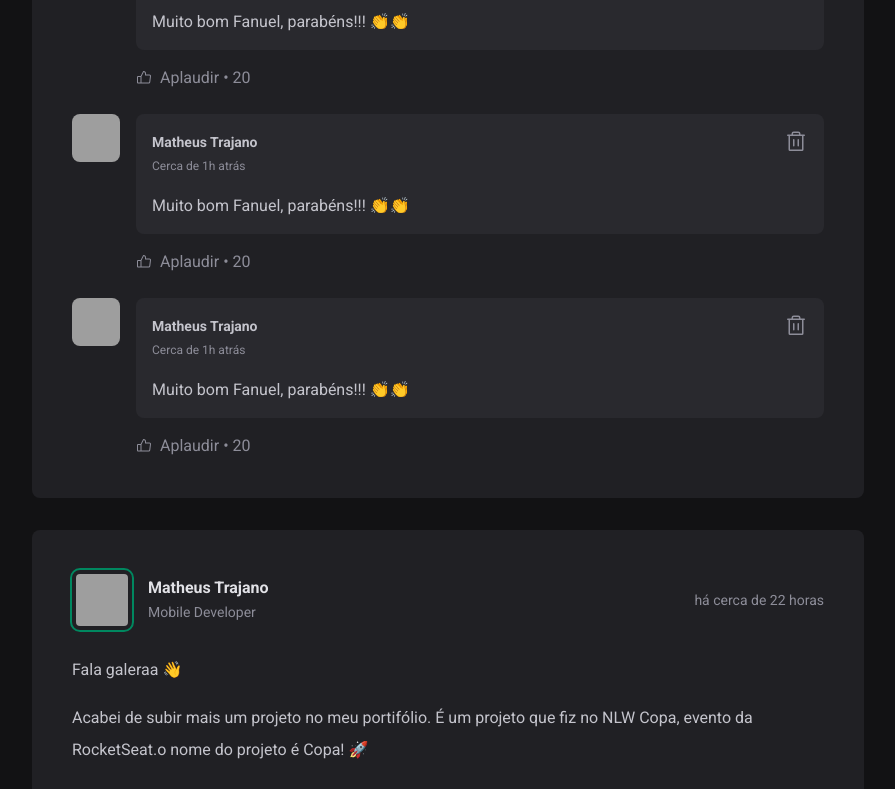
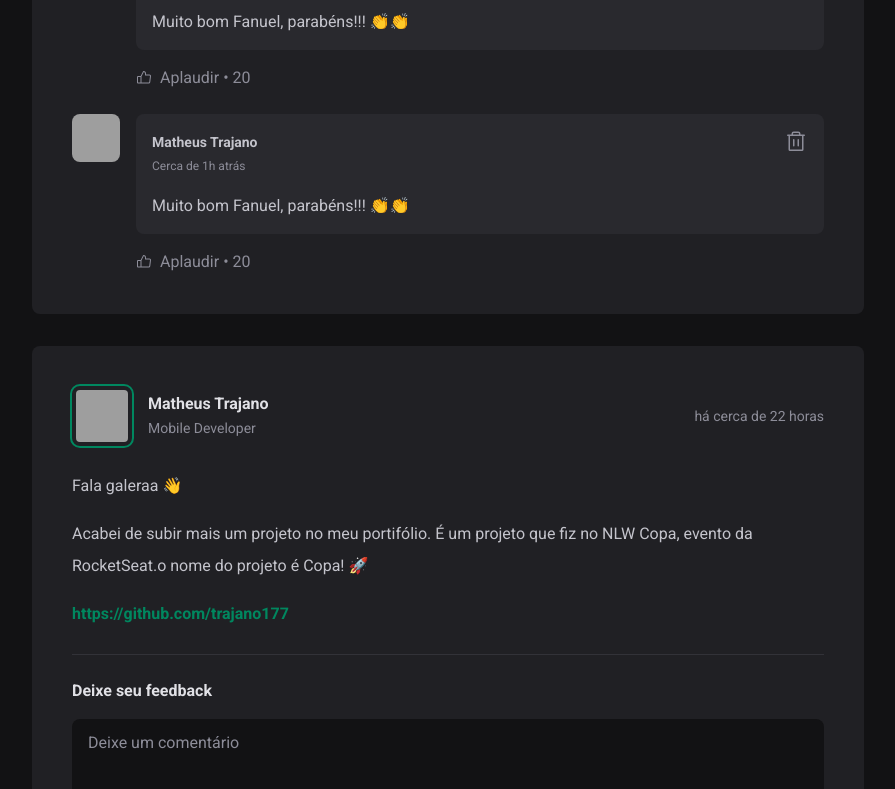
Before and after one commit to fanuelcouto99/Ignite-Feed, a React (Vite) app in the folder web/: page / in a window 1280 px wide. Shown: the part 682-1471 px from the top of the page, without its empty margins (336-1231 px from the left). Built offline with nearby package versions, Linux system fonts and the light colour scheme; grey boxes are pictures that could not be loaded.

Commit message:
Configurando exibição de comentarios

```diff
--- a/web/src/components/Post.tsx
+++ b/web/src/components/Post.tsx
@@ -15,6 +15,10 @@ interface PostProps {
     }[];
     publisedAt: Date;
 };
+
+const comments = [
+    1,2
+];
 
 export function Post({ author, content, publisedAt }: PostProps) {
 
@@ -82,9 +86,11 @@ export function Post({ author, content, publisedAt }: PostProps) {
             </form>
 
             <div className="mt-8">
-                <Comment />
-                <Comment />
-                <Comment />
+                {comments.map((comment, index) => {
+                    return (
+                        <Comment key={index}/>
+                    )
+                })}
             </div>
         </article>
     );
```
